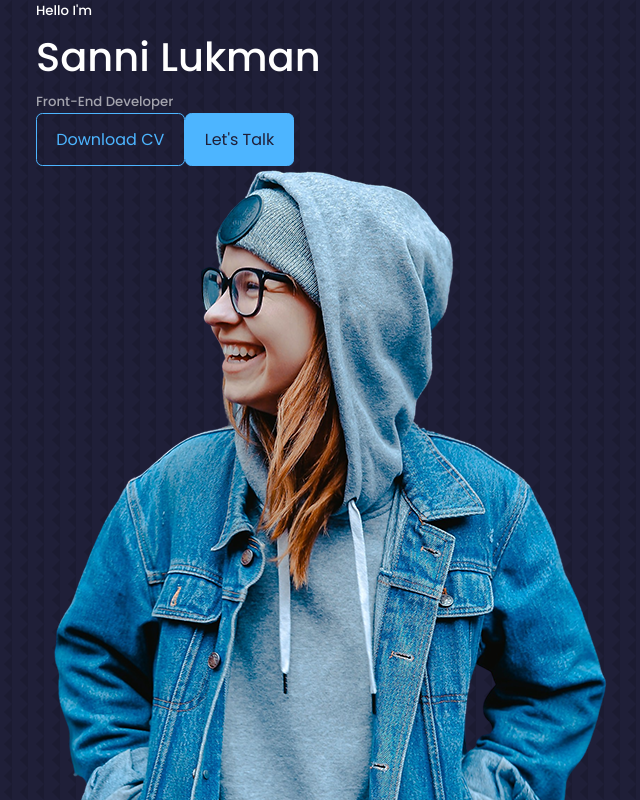
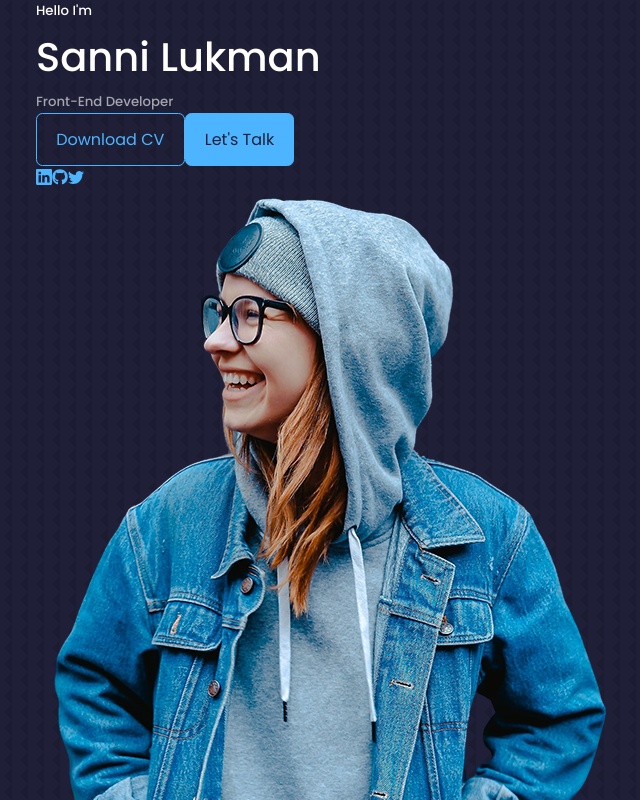
Before and after one commit to Lukmon492/Portfolio-project, a React (Vite) app in the folder New-portfolio/: page / in a window 1280 px wide. Shown: the top 800 px of the page, without its empty margins (124-764 px from the left). Built offline with nearby package versions, Linux system fonts and the light colour scheme.

Commit message:
react-icon installed and icons imported

```diff
--- a/New-portfolio/src/components/header/Header.jsx
+++ b/New-portfolio/src/components/header/Header.jsx
@@ -2,6 +2,7 @@ import React from "react";
 import CTA from "./CTA";
 import "./header.css";
 import ME from "../../assets/me.png";
+import HeaderSocials from "./HeaderSocials";
 
 const Header = () => {
   return (
@@ -11,6 +12,7 @@ const Header = () => {
         <h1>Sanni Lukman</h1>
         <h5 className="text-light">Front-End Developer</h5>
         <CTA />
+        <HeaderSocials />
         <div className="me">
           <img src={ME} alt="me" />
         </div>
--- a/New-portfolio/src/components/header/HeaderSocials.jsx
+++ b/New-portfolio/src/components/header/HeaderSocials.jsx
@@ -1,11 +1,20 @@
 import React from "react";
+import { BsLinkedin } from "react-icons/bs";
+import { FaGithub } from "react-icons/fa";
+import { BsTwitter } from "react-icons/bs";
 
 const HeaderSocials = () => {
   return (
     <div className="header__socials">
-      <a href="https://linkedin.com">Linkedin</a>
-      <a href="https://github.com/Lukmon492">Github</a>
-      <a href="https://twitter.com/LukmanSanni15">twitter</a>
+      <a href="https://linkedin.com" target="_blank">
+        <BsLinkedin />
+      </a>
+      <a href="https://github.com/Lukmon492" target="_blank">
+        <FaGithub />
+      </a>
+      <a href="https://twitter.com/LukmanSanni15" target="_blank">
+        <BsTwitter />
+      </a>
     </div>
   );
 };
```
